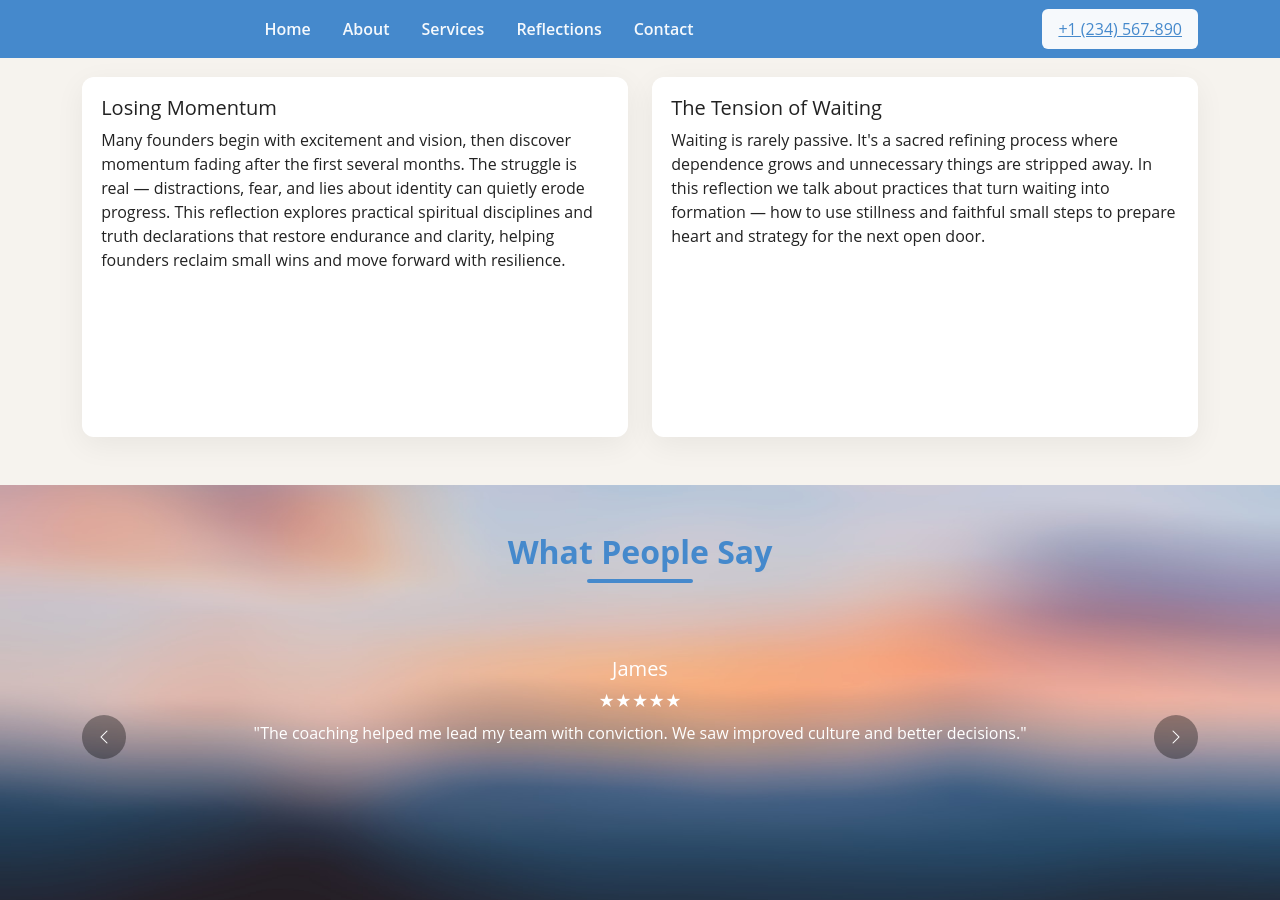
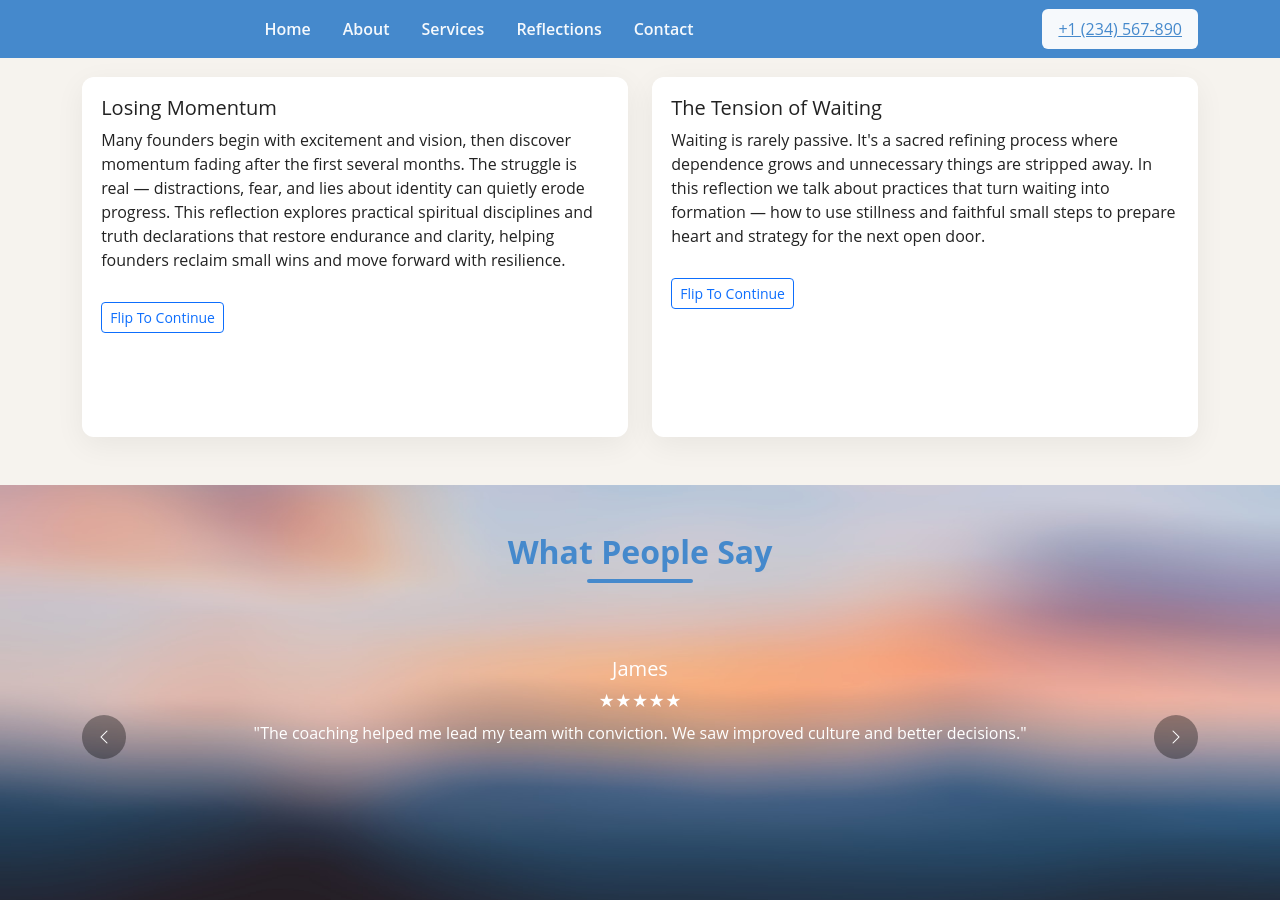
Before and after one commit to digitalsparkhq/thesolutionsource-demo, a Jekyll site: the page built from index.md, in a window 1280 px wide and 900 px high, scrolled down 2024 px. Built offline with Jekyll 4.4.1, drawn with Linux system fonts in a browser that asks for light colours.

Commit message:
Update index.md

```diff
--- a/index.md
+++ b/index.md
@@ -58,16 +58,19 @@ subtitle: "Cultivating Your Calling — aligning identity, purpose and professio
     </div>
 
     <div class="row mt-4 g-4">
+
       <div class="col-md-6">
         <div class="reflection-card">
           <div class="reflection-card-inner">
             <div class="reflection-front">
               <h5>Losing Momentum</h5>
               <p>Many founders begin with excitement and vision, then discover momentum fading after the first several months. The struggle is real — distractions, fear, and lies about identity can quietly erode progress. This reflection explores practical spiritual disciplines and truth declarations that restore endurance and clarity, helping founders reclaim small wins and move forward with resilience.</p>
+              <button class="btn btn-sm btn-outline-primary flip-btn">Flip To Continue</button>
             </div>
             <div class="reflection-back">
               <h5>More on Losing Momentum</h5>
               <p>When momentum fades, we focus on small, faithful practices: regular rhythms of prayer and rest, honest community checkpoints, and measurable micro-goals. In the long seasons, choose truth over lies and small wins over dramatic leaps. Persistence + truth = harvest in due season.</p>
+              <button class="btn btn-sm btn-outline-primary flip-btn">Back</button>
             </div>
           </div>
         </div>
@@ -79,14 +82,17 @@ subtitle: "Cultivating Your Calling — aligning identity, purpose and professio
             <div class="reflection-front">
               <h5>The Tension of Waiting</h5>
               <p>Waiting is rarely passive. It's a sacred refining process where dependence grows and unnecessary things are stripped away. In this reflection we talk about practices that turn waiting into formation — how to use stillness and faithful small steps to prepare heart and strategy for the next open door.</p>
+              <button class="btn btn-sm btn-outline-primary flip-btn">Flip To Continue</button>
             </div>
             <div class="reflection-back">
               <h5>More on Waiting</h5>
               <p>Use the waiting season to clarify values and align priorities. Build routines that create confidence without pressure. Wait with eyes open: prepare, learn, and steward what God has given until the timing becomes clear.</p>
+              <button class="btn btn-sm btn-outline-primary flip-btn">Back</button>
             </div>
           </div>
         </div>
       </div>
+
     </div>
   </div>
 </section>
```
